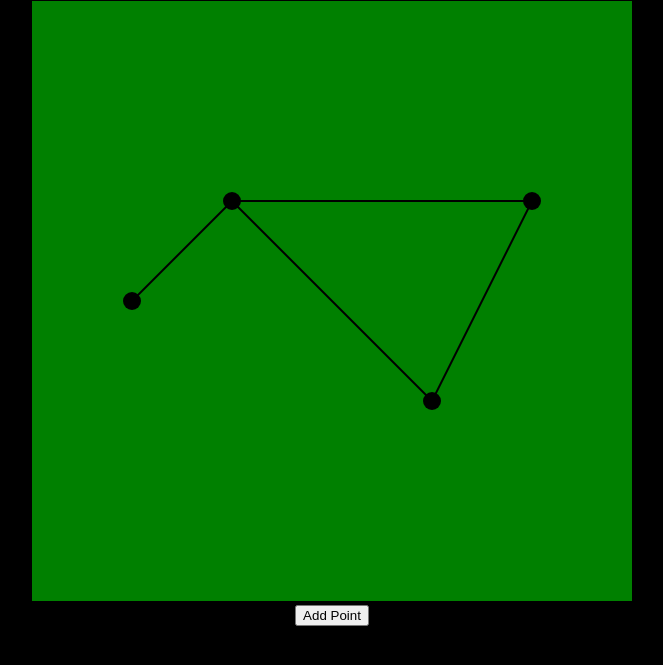
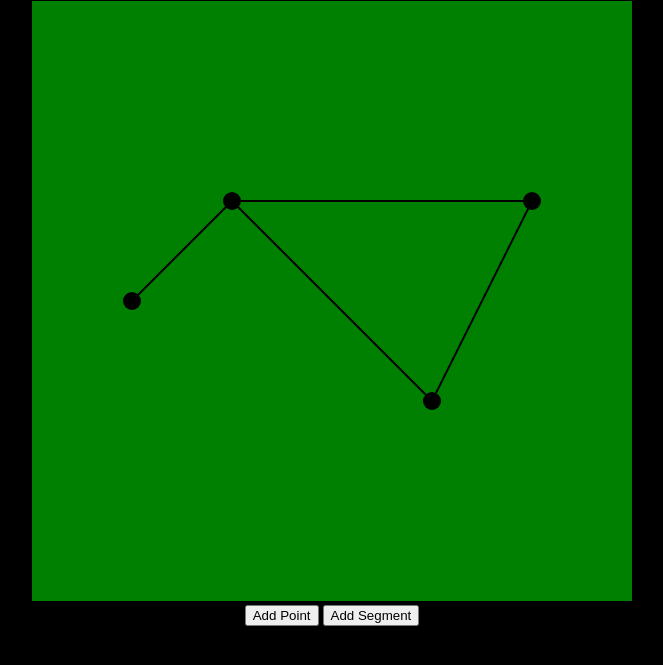
Before and after one commit to GeniusPlums/Build-a-Virtual-World-Filled-with-Self-Driving-Cars-JavaScript-Tutorial, a plain HTML site: page index.html in a window 1280 px wide. Shown: the part 79-744 px from the top of the page, without its empty margins (308-971 px from the left). Drawn offline with Linux system fonts and the light colour scheme; files whose address does not match are found by name.

Commit message:
Update index.html

```diff
--- a/index.html
+++ b/index.html
@@ -11,6 +11,7 @@
     <canvas id="myCanvas"></canvas>
     <div id="controls">
         <button onclick="addRandomPoint()">Add Point</button>
+        <button onclick="addRandomSegment()">Add Segment</button>
     </div>
 
     <script src="js/math/graph.js"></script>
@@ -21,9 +22,12 @@
         function addRandomSegment(){
             const index1 = Math.floor(Math.random() * graph.points.length);
             const index2 = Math.floor(Math.random() * graph.points.length);
-            graph.addSegment(
+            let success = false;
+            if (index1 != index2){
+                success = graph.addSegment(
                 new Segment(graph.points[index1], graph.points[index2])
-            );
+                );
+            }
             ctx.clearRect(0,0, myCanvas.width, myCanvas.height);
             graph.draw(ctx);
         }
```
